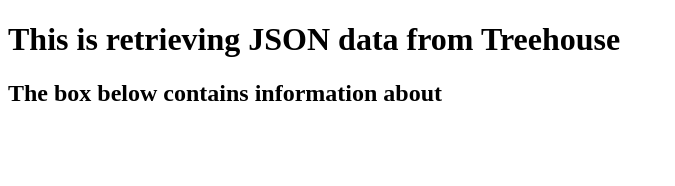
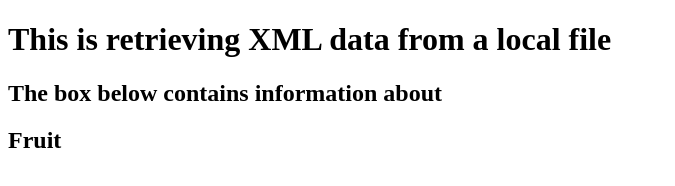
Before and after one commit to JDumontSigma/creative_execise, a plain HTML site: page Exercise 3/xml.html in a window 1280 px wide. Shown: the whole page, without its empty margins (0-675 px from the left). Drawn offline with nearby package versions, Linux system fonts and the light colour scheme; no server answers.

Commit message:
Updated text on the page

```diff
--- a/Exercise 3/xml.html
+++ b/Exercise 3/xml.html
@@ -5,9 +5,9 @@
   <title>XML &verbar; Reteival Example</title>
 </head>
 <body>
-<h1>This is retrieving JSON data from Treehouse</h1>
+<h1>This is retrieving XML data from a local file</h1>
 <h2>The box below contains information about</h2>
-<h2 class="title"></h2>
+<h2 class="title">Fruit</h2>
 <div class="demo"></div>
 <!-- Require Jquery to use the Ajax methods built in -->
 <script src="https://ajax.googleapis.com/ajax/libs/jquery/3.1.1/jquery.min.js"></script>
```
